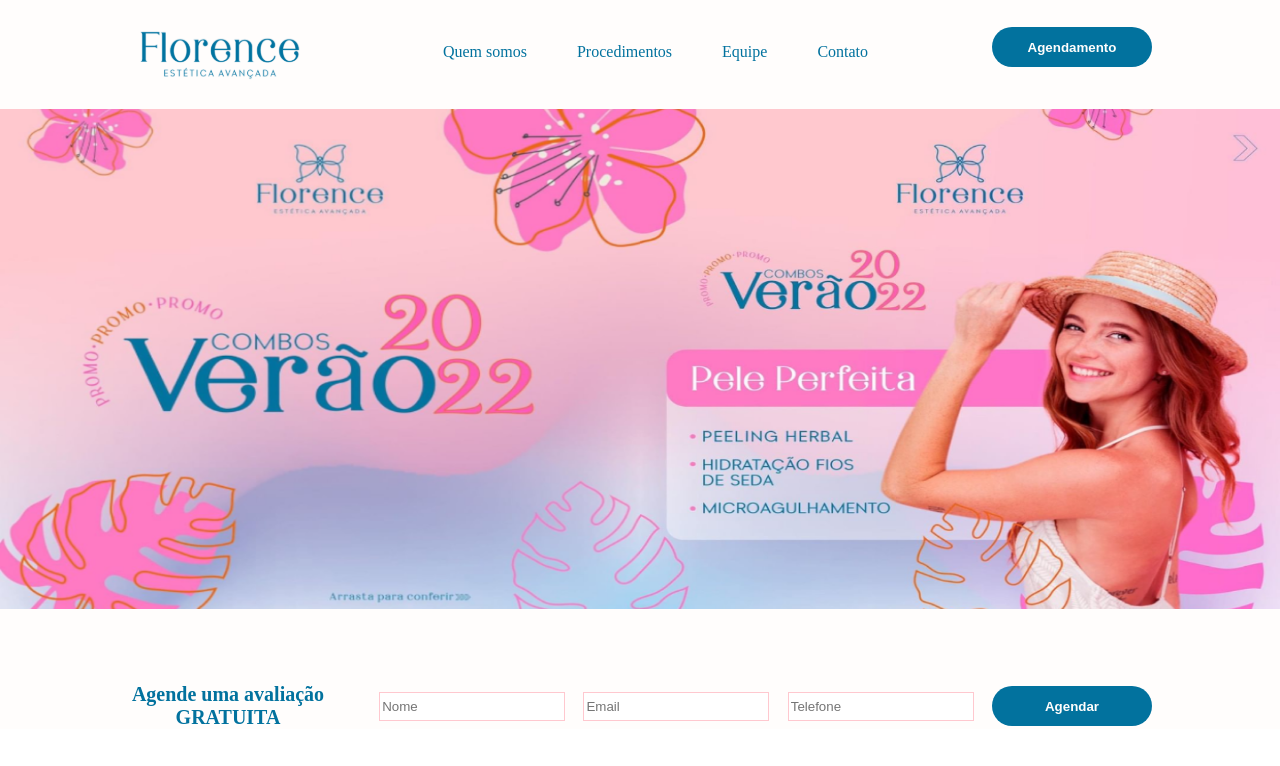
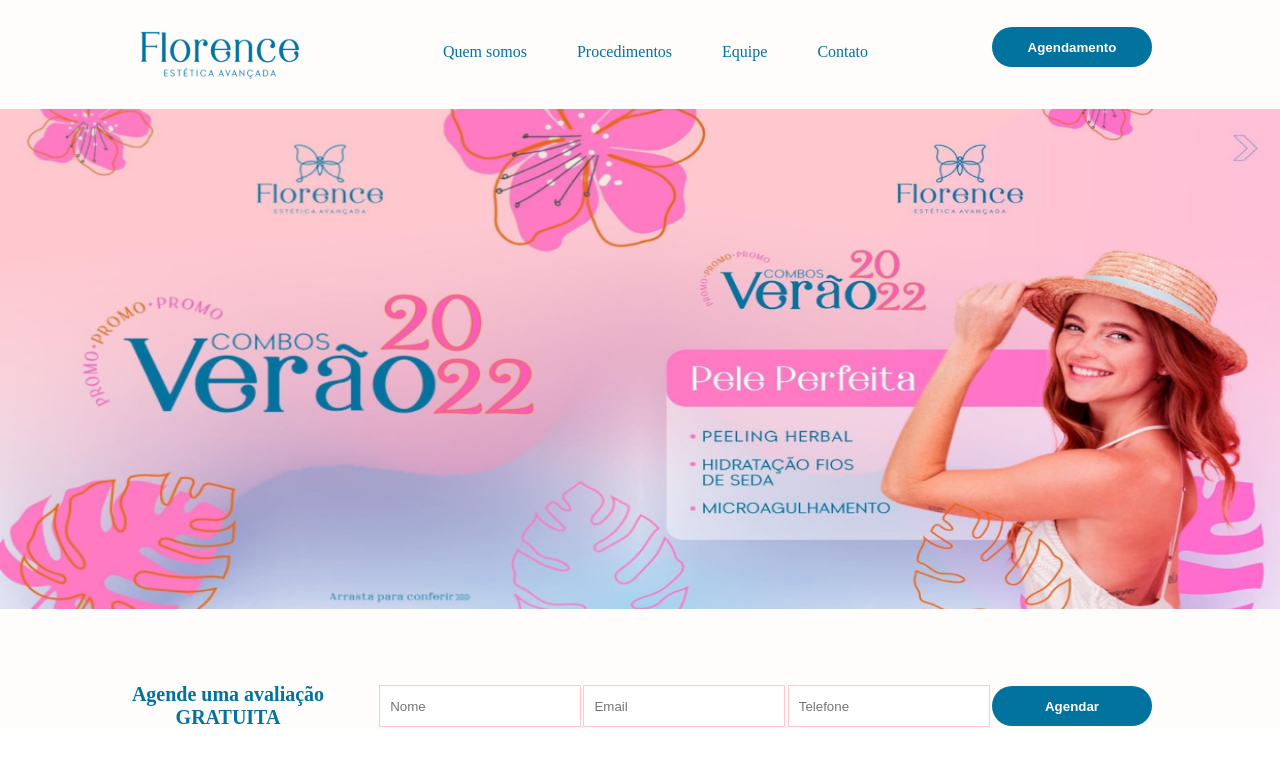
Before and after one commit to DiegoRamosGomes/florence-web, a Vue app: page / in a window 1280 px wide. Shown: the top 766 px of the page. Built offline with nearby package versions, Linux system fonts and the light colour scheme.

Commit message:
fix - tamanho do input no formulario de contato

```diff
--- a/src/assets/styles/variables.scss
+++ b/src/assets/styles/variables.scss
@@ -9,4 +9,4 @@ $white: #FFFDFC;
 $default-side-sizing: 10%;
 
 //tamanhos
-$input_height: 25px
+$input_height: 40px
--- a/src/components/Form/InlineForm.vue
+++ b/src/components/Form/InlineForm.vue
@@ -32,6 +32,7 @@ export default {
     width: 30%;
     max-width: 180px;
     border: 1px solid $primary_pink;
+    padding: 0 10px;
 
     &:focus-visible {
       outline: none;
```
